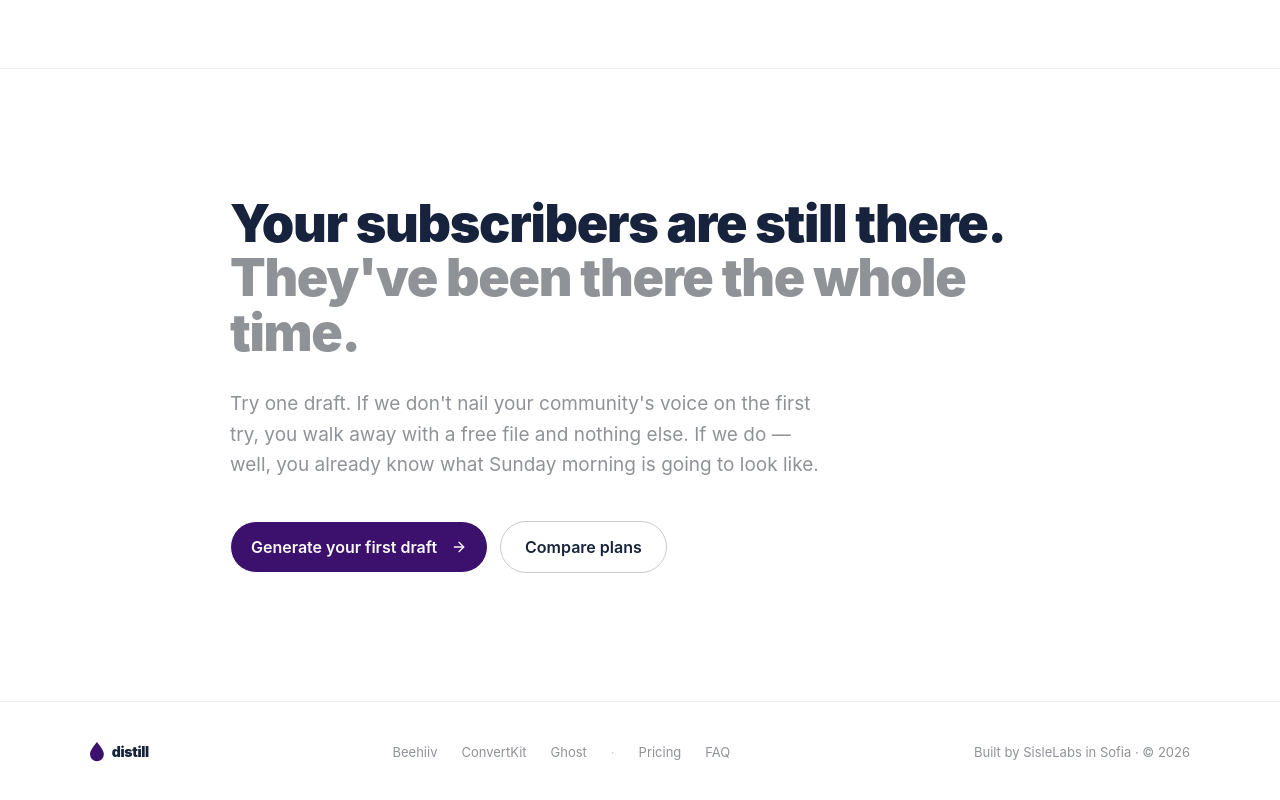
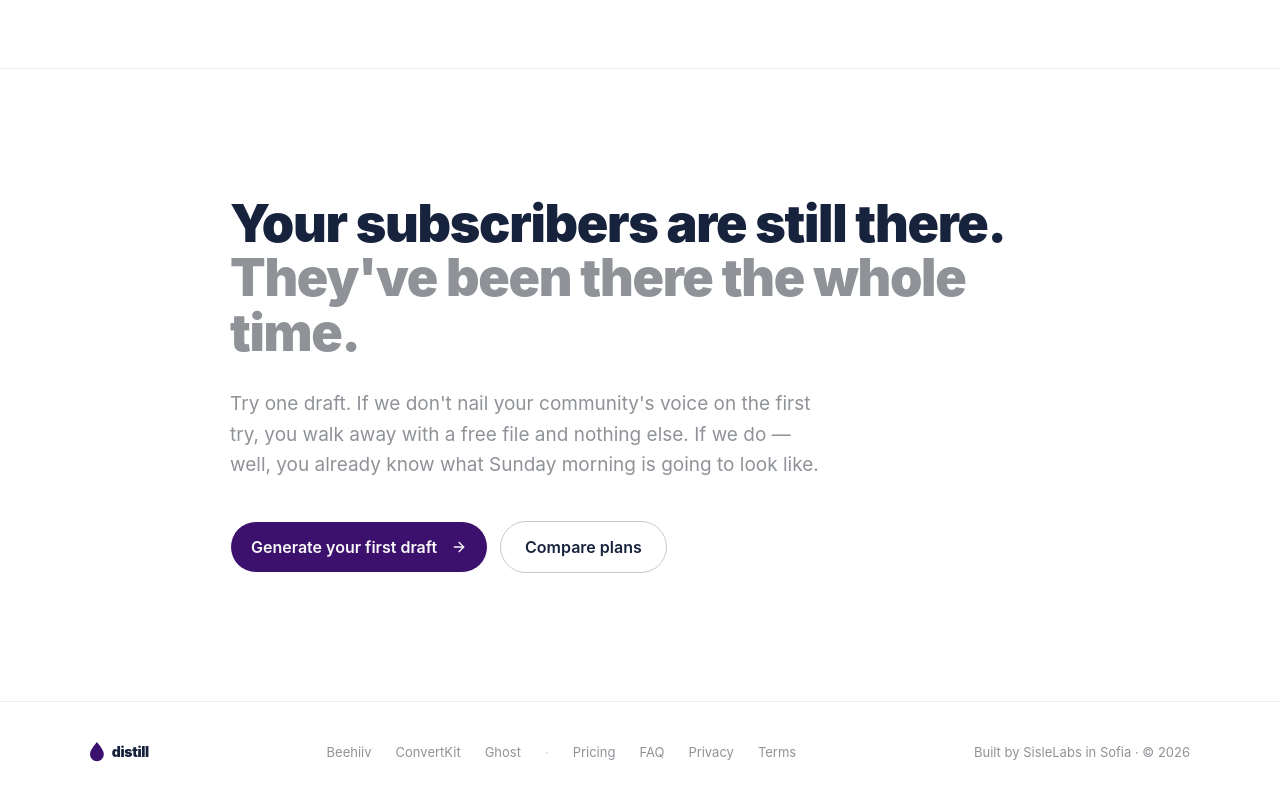
Before and after one commit to ivo9999/distill, a Next.js app in the folder apps/web/: page / in a window 1280 px wide. Shown: the part 6396-7196 px from the top of the page. Built offline with nearby package versions, Linux system fonts and the light colour scheme; no server answers; a web font is replaced by a local one.

Commit message:
feat(web): footer legal links; correct FAQ retention claim

```diff
--- a/apps/web/app/(marketing)/_components/faq.tsx
+++ b/apps/web/app/(marketing)/_components/faq.tsx
@@ -13,7 +13,7 @@ const faqs = [
   },
   {
     q: "Who actually reads my members' messages? Where do they go?",
-    a: "The bot reads only the channels you point it at. Messages flow through a two-stage writer that paraphrases everything and anonymizes by default — nobody's name appears in the draft unless you put it there. Raw messages are deleted after the draft is generated. Anyone in your Discord can type /distill optout and their words are permanently excluded.",
+    a: "The bot reads only the channels you point it at. Messages flow through a two-stage writer that paraphrases everything and anonymizes by default — nobody's name appears in the draft unless you put it there. Raw messages are automatically deleted within 30 days. Anyone in your Discord can type /distill optout and their words are permanently excluded — and any messages of theirs we already collected are deleted right away.",
   },
   {
     q: "Can I trust an editor to write my emails?",
--- a/apps/web/app/(marketing)/page.tsx
+++ b/apps/web/app/(marketing)/page.tsx
@@ -608,6 +608,8 @@ function Footer() {
           <span className="text-ink-light">·</span>
           <a href="#pricing" className="hover:text-ink">Pricing</a>
           <a href="#faq" className="hover:text-ink">FAQ</a>
+          <Link href="/privacy" className="hover:text-ink">Privacy</Link>
+          <Link href="/terms" className="hover:text-ink">Terms</Link>
         </div>
         <span className="text-[13px] text-ink-medium">
           Built by SisleLabs in Sofia · © 2026
```
